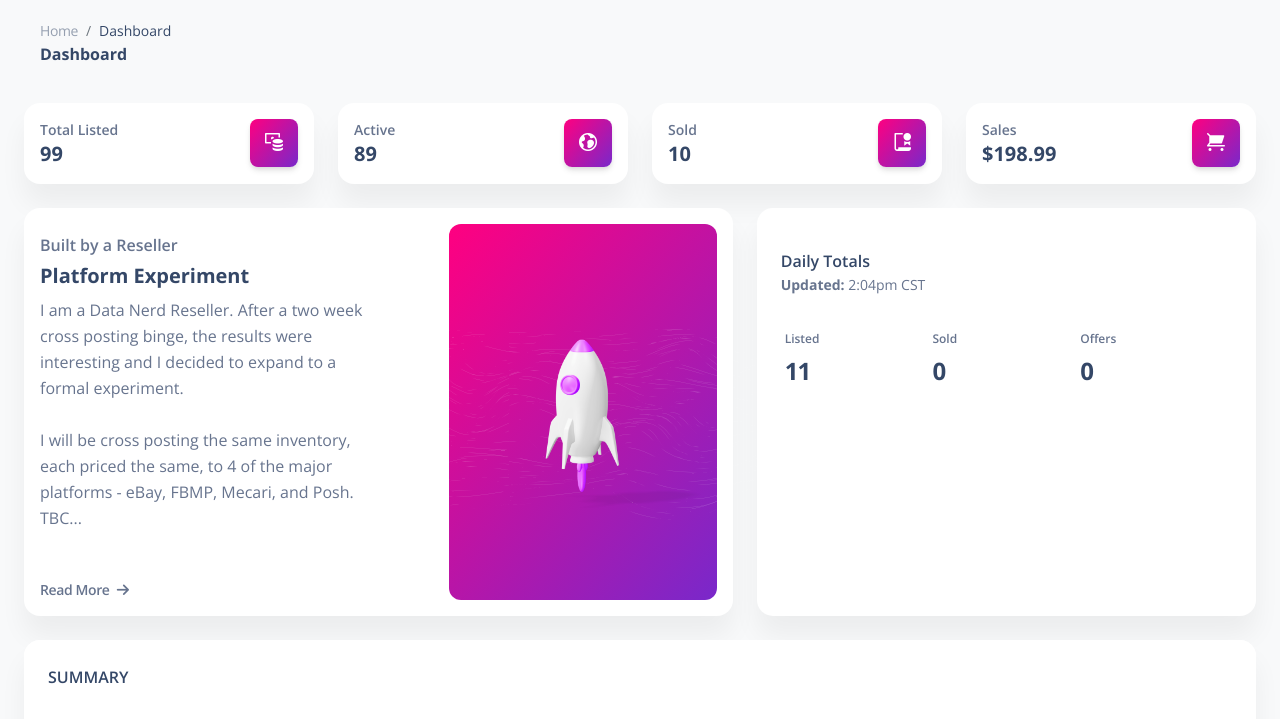
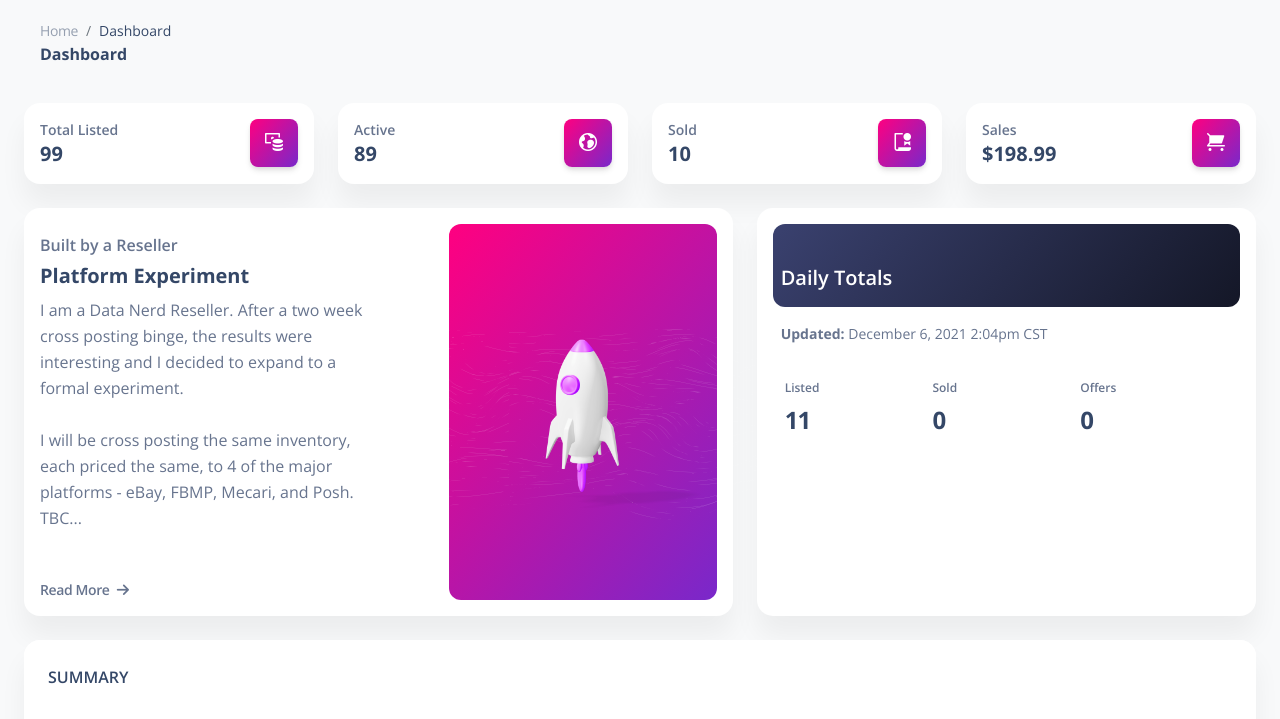
Before and after one commit to dkk5685/platform_experiment, a website: page index.html in a window 1280 px wide. Shown: the top 719 px of the page. Drawn offline with nearby package versions, Linux system fonts and the light colour scheme.

Commit message:
Updated the Daily Totals style

```diff
--- a/index.html
+++ b/index.html
@@ -514,14 +514,9 @@
         <!--daily totals-->
         <div class="col-lg-5 mb-lg-0 mb-4">
             <div class="card h-100 p-3">
-              <!--<div class="overflow-hidden position-relative border-radius-lg bg-cover h-100" style="background-image: url('../assets/img/ivancik.jpg');">
-                  <span class="mask bg-gradient-dark"></span>
-                  <div class="chart">
-                    <canvas id="chart-bars" class="chart-canvas" height="170"></canvas>
-                  </div>
-                </div>-->
-              <h6 class="ms-2 mt-4 mb-0"> Daily Totals </h6>
-              <p class="text-sm ms-2"> <span class="font-weight-bolder">Updated:</span> 2:04pm CST</p>
+              <div class="bg-gradient-dark border-radius-lg py-3 pe-1 mb-3">
+              <h5 class="ms-2 mt-4 mb-0" style="color: white;"> Daily Totals </h5></div>
+              <p class="text-sm ms-2"> <span class="font-weight-bolder">Updated:</span> December 6, 2021 2:04pm CST</p>
               <div class="container border-radius-lg">
                 <div class="row">
                   <div class="col-4 py-3 ps-0">
```
